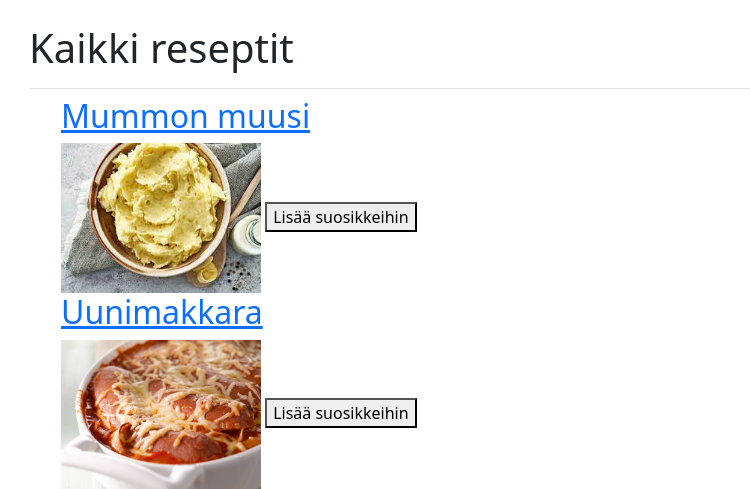
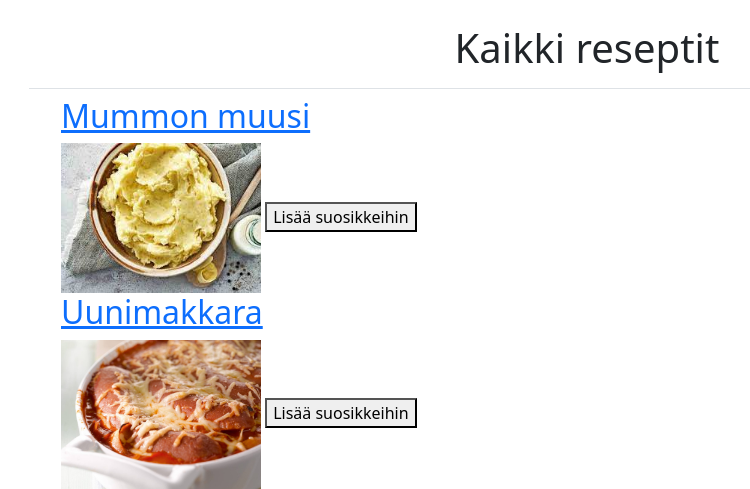
Before and after one commit to 40412/ap_group_assignment_2, a Django app: page /recipes/ in a window 1280 px wide. Shown: the part 58-547 px from the top of the page, without its empty margins (53-803 px from the left). Run offline with Django 4.2, Linux system fonts and the light colour scheme; data comes from the database, SQL or seed files in the repository; some libraries are stand-ins or nearby versions.

Commit message:
All recipes try

```diff
--- a/recipe_app/templates/recipe_app/all_recipes.html
+++ b/recipe_app/templates/recipe_app/all_recipes.html
@@ -1,6 +1,6 @@
 {% extends 'recipe_app/base.html' %}
 {% block page_header %}
-    <h1>Kaikki reseptit</h1>
+    <h1 class="text-center">Kaikki reseptit</h1>
 {% endblock page_header %}
 {% block content %}
     <div>
```
